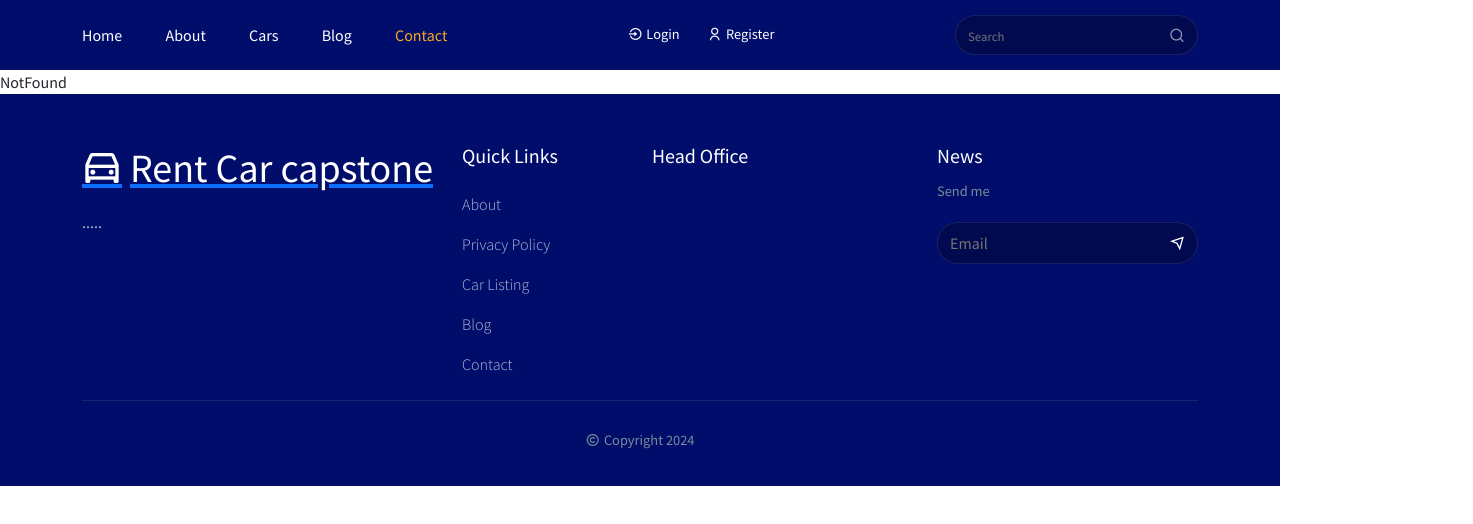
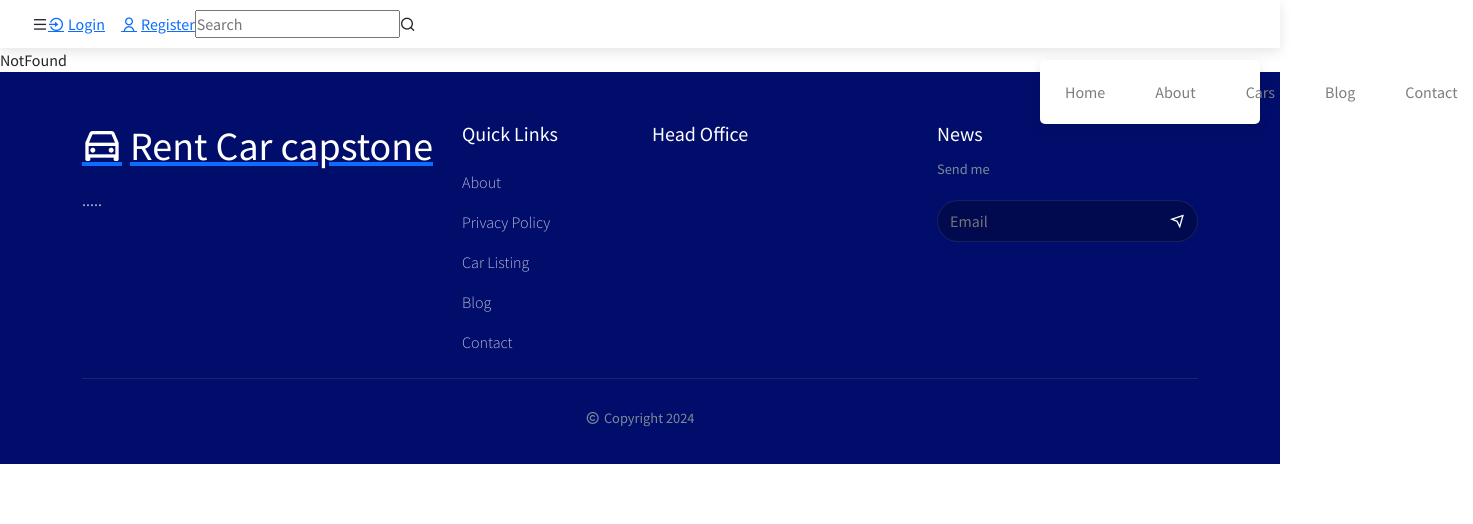
Before and after one commit to Sung23092003/cargit, a React (Create React App) app: page /contact in a window 1280 px wide. Shown: the top 524 px of the page, 1473 px wide, since content can reach past the window. Built offline with nearby package versions, Linux system fonts and the light colour scheme.

Commit message:
Update header.css

```diff
--- a/src/styles/header.css
+++ b/src/styles/header.css
@@ -1,161 +1,114 @@
-.header__top {
-  padding: 10px 0px;
-  background: #000d6b;
-  color: #fff;
+/* Styles for the header */
+.header {
+  display: flex;
+  justify-content: space-between;
+  align-items: center;
+  padding: 10px 20px;
+  background-color: white;
+  box-shadow: 0 4px 12px rgba(0, 0, 0, 0.1);
 }
 
-.header__top__right {
-  justify-content: end;
+.logo img {
+  width: 100px;
+  /* margin-left: 200px; Di chuyển logo sang phải */
 }
 
-.header__top__right a {
-  text-decoration: none;
-  color: #fff;
-  font-size: 0.9rem;
-  margin:0 6px;
-}
-
-.header__top__right a:hover {
-  color: #fff;
-}
-
-
-.header__top__left {
+.nav-header {
   display: flex;
   align-items: center;
-  column-gap: 1rem;
-}
-
-.header__top__left span {
-  font-size: 0.9rem;
-}
-
-.header__top__help {
-  display: flex;
-  align-items: center;
-  column-gap: 0.4rem;
-}
-
-.header__top__help i {
-  background: #fff;
-  color: #000d6b;
-  padding: 2px 4px;
-  border-radius: 50px;
-  font-size: 0.7rem;
-}
-
-.header__top__right a {
-  text-decoration: none;
-  color: #fff;
-  font-size: 0.9rem;
-}
-
-.header__top__right a:hover {
-  color: #fff;
-}
-
-/* ================ main navbar styles =========== */
-
-.main__navbar {
-  padding: 15px 0px;
-  background: #000d6b;
-}
-
-.mobile__menu i {
-  color: #fff;
-  font-size: 1.3rem;
-  cursor: pointer;
-}
-
-.mobile__menu {
-  display: none;
+  position: relative;
+  gap: 20px;
 }
 
 .menu {
   display: flex;
-  align-items: center;
-  column-gap: 2.7rem;
+  gap: 20px;
 }
 
-.nav__item {
-  color: #fff;
+.menu a {
   text-decoration: none;
-  transition: 0.3s;
+  color: #7D7D7D;
+  padding: 10px 15px;
+  border-radius: 5px;
+  transition: background-color 0.3s;
 }
 
-.nav__item:hover {
-  color: #f9a826;
+.menu a:hover {
+  color: #000;
 }
 
-.search__box {
-  border: 1px solid #7c8a972f;
-  padding: 7px 12px;
+.actions {
   display: flex;
   align-items: center;
-  border-radius: 50px;
-  background: #020a4de9;
+  /* margin-right: 150px; Di chuyển cả khối hành động sang phải */
 }
 
-.search__box input {
-  background: transparent;
-  border: none;
-  outline: none;
-  color: #fff;
+.nav-button {
+  background-color: #fff;
+  border: 1px solid #7D7D7D;
+  color: #7D7D7D;
+  border-radius: 5px;
+  padding: 8px 15px;
   cursor: pointer;
+  margin-right: 20px;
 }
 
-.search__box input::placeholder {
-  font-size: 0.8rem;
-}
-.search__box span i {
-  color: rgba(255, 255, 255, 0.555);
+.menu-icon {
+  display: flex;
+  align-items: center;
   cursor: pointer;
+  color: #7D7D7D;
 }
 
-.nav__active {
-  color: #f9a826;
+.hamburger-icon, .avatar-icon {
+  font-size: 24px;
+  margin-left: 10px;
 }
 
-@media only screen and (max-width: 768px) {
-  .header__top,
-  .header__middle,
-  .nav__right {
-    display: none;
-  }
+/* Navigation menu styles */
+.navigation {
+  position: absolute;
+  top: 60px;
+  right: 20px;
+  background-color: white;
+  box-shadow: 0 4px 12px rgba(0, 0, 0, 0.1);
+  padding: 10px;
+  border-radius: 5px;
+  width: 220px;
+}
 
-  .mobile__menu {
-    display: block;
-  }
+.navigation ul {
+  list-style-type: none;
+  padding: 0;
+  margin: 0;
+}
 
-  .navigation {
-    background: rgb(0, 13, 107, 0.6);
-    width: 100%;
-    height: 100%;
-    position: fixed;
-    top: 0;
-    left: 0;
-    z-index: 9999;
-    display: none;
-  }
+.navigation li {
+  margin: 10px 0;
+  display: flex;
+  align-items: center;
+  padding: 3px;
+}
 
-  .menu {
-    width: 250px;
-    height: 100%;
-    background: #fff;
-    display: flex;
-    align-items: center;
-    flex-direction: column;
-    row-gap: 2rem;
-    justify-content: center;
-  }
+.navigation li a {
+  text-decoration: none;
+  color: #7D7D7D;
+  display: flex;
+  align-items: center;
+}
 
-  .menu a {
-    color: #000d6b;
-    font-weight: 600;
-    font-size: 0.9rem;
-  }
+.navigation li:hover {
+  background-color: #d4dde6;
+  border-radius: 5px;
+}
 
-  .menu__active {
-    display: block;
-  }
+.navigation hr {
+  border: none;
+  height: 1px;
+  background-color: #e0e0e0;
+  margin: 10px 0;
 }
+
+.navigation li a svg {
+  margin-right: 8px;
+}
```
